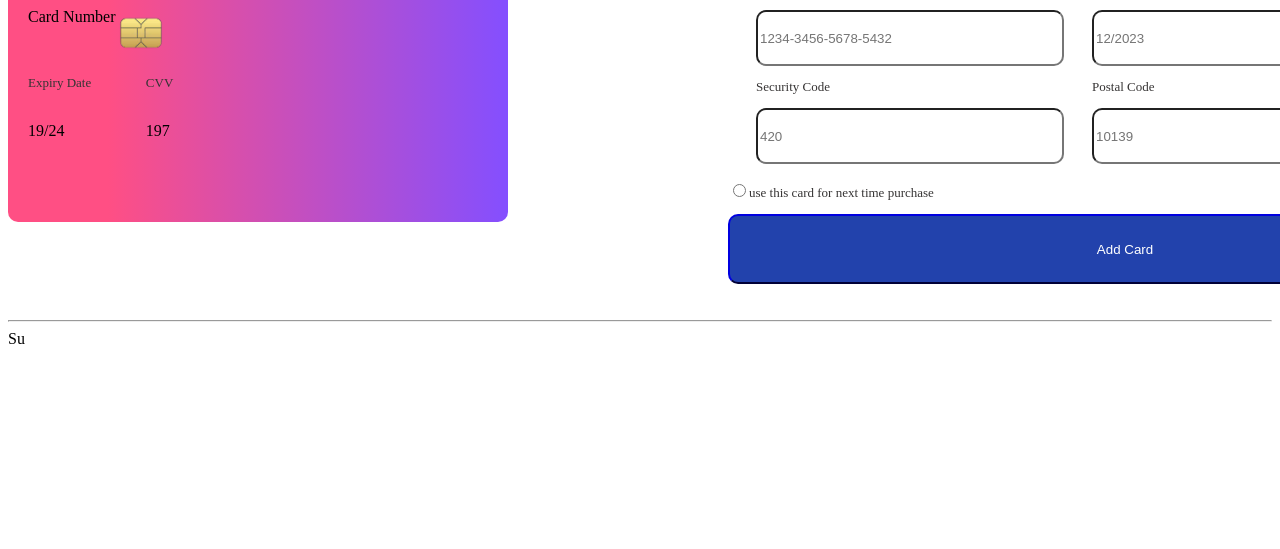
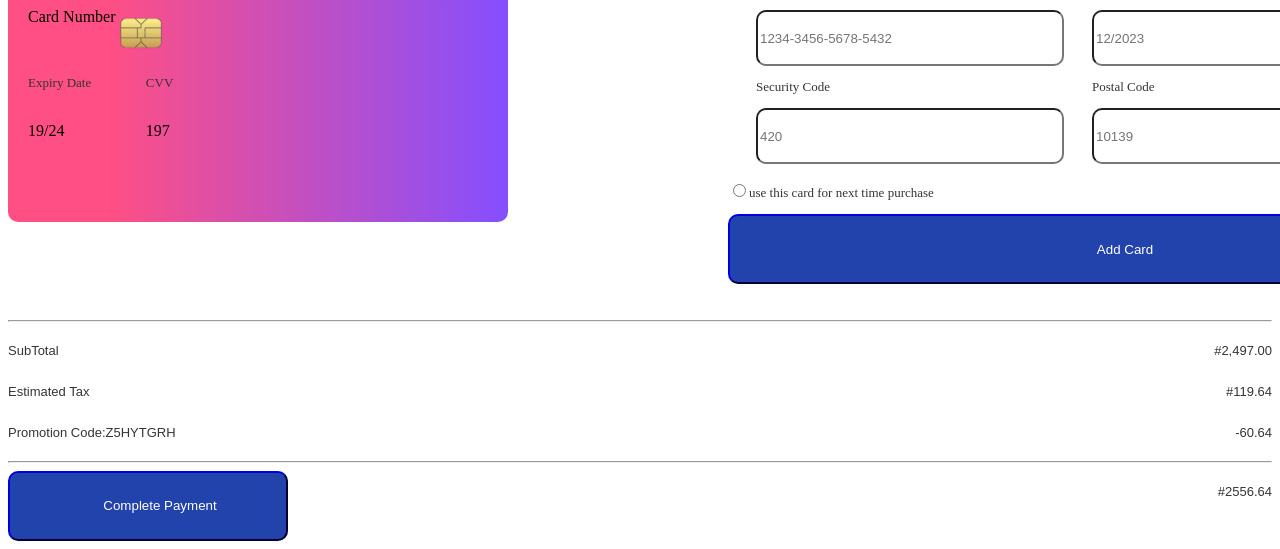
Before and after one commit to Eminem2212/landinglite, a plain HTML site: page index.html in a window 1280 px wide. Shown: the part 253-802 px from the top of the page. Drawn offline with Linux system fonts and the light colour scheme.

Commit message:
third commit

```diff
--- a/index.html
+++ b/index.html
@@ -85,7 +85,40 @@
     <br>
     <br>
     <hr>
-    Su
+    <span class="subtotal">
+    <div>
+         <p> SubTotal</p></div>
+    <div>
+<p>#2,497.00</p>
+    </div>
+</span>
+    <span class="subtotal2">
+        <div>
+<p>Estimated Tax</p>
+        </div>
+        <div>
+<p>#119.64</p>
+        </div>
+    </span>
+
+    <span class="subtotal3">
+        <div>
+<p>Promotion Code:Z5HYTGRH</p>
+        </div>
+        <div>
+<p>-60.64</p>
+        </div>
+    </span>
+    <hr>
+    <span class="subtotal4">
+        <div>
+<button class="complete">Complete Payment</button>
+        </div>
+        <div>
+<p>#2556.64</p>
+        </div>
+    </span>
+
 
 </body>
 
--- a/style.css
+++ b/style.css
@@ -74,3 +74,29 @@ button{
     padding-left: 500px;
 
 }
+.subtotal{
+    display: flex;
+    justify-content: space-between;
+    font-family: Arial, Helvetica, sans-serif;
+}
+.subtotal2{
+    display: flex;
+    justify-content: space-between;
+    font-family: Arial, Helvetica, sans-serif;
+}
+.subtotal3{
+    display: flex;
+    justify-content: space-between;
+    font-family: Arial, Helvetica, sans-serif;
+
+
+}
+.subtotal4{
+    display: flex;
+    justify-content: space-between;
+    font-family: Arial, Helvetica, sans-serif;
+}
+.complete{
+    width: 280px;
+    padding-left: 30px;
+}
```
